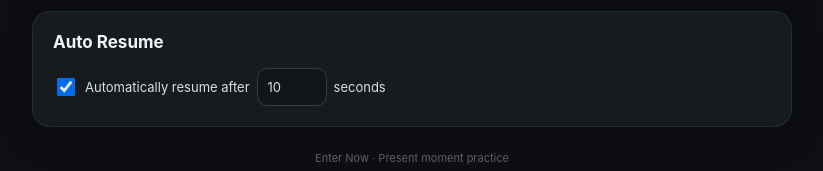
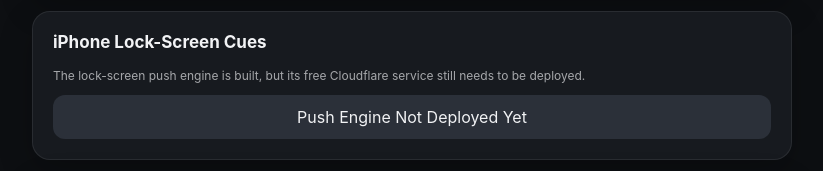
Before and after one commit to Hawker917/Enter-Now, a plain HTML site: page index.html in a window 1280 px wide. Shown: the part 932-1103 px from the top of the page, without its empty margins (228-1051 px from the left). Drawn offline with Linux system fonts and the light colour scheme.

Commit message:
Connect Enter Now UI to locked-screen push scheduler

```diff
--- a/index.html
+++ b/index.html
@@ -68,5 +68,6 @@
 els.start.addEventListener('click',startSession);els.end.addEventListener('click',()=>endSession(false));els.restart.addEventListener('click',restartSession);els.resume.addEventListener('click',resumeSession);els.ack.addEventListener('click',()=>acknowledge(false));els.custom.addEventListener('change',()=>{if(state.customUrl)URL.revokeObjectURL(state.customUrl);const f=els.custom.files&&els.custom.files[0];state.customUrl=f?URL.createObjectURL(f):null;});els.about.addEventListener('click',()=>els.dialog.showModal());els.closeAbout.addEventListener('click',()=>els.dialog.close());document.addEventListener('visibilitychange',()=>{render();if(document.visibilityState==='visible')state.lastVisibleAt=Date.now();if(state.running&&!state.paused&&Date.now()>=state.nextCueAt){clearCueTimer();fireCue();}});window.addEventListener('pageshow',()=>{render();if(state.running&&!state.paused&&Date.now()>=state.nextCueAt){clearCueTimer();fireCue();}});ui();render();
 if('serviceWorker' in navigator)window.addEventListener('load',async()=>{try{await navigator.serviceWorker.register('./service-worker.js');setupLockScreenCues();}catch(e){console.warn(e);}});
 </script>
+<script src="./push-client.js"></script>
 </body>
 </html>
```
